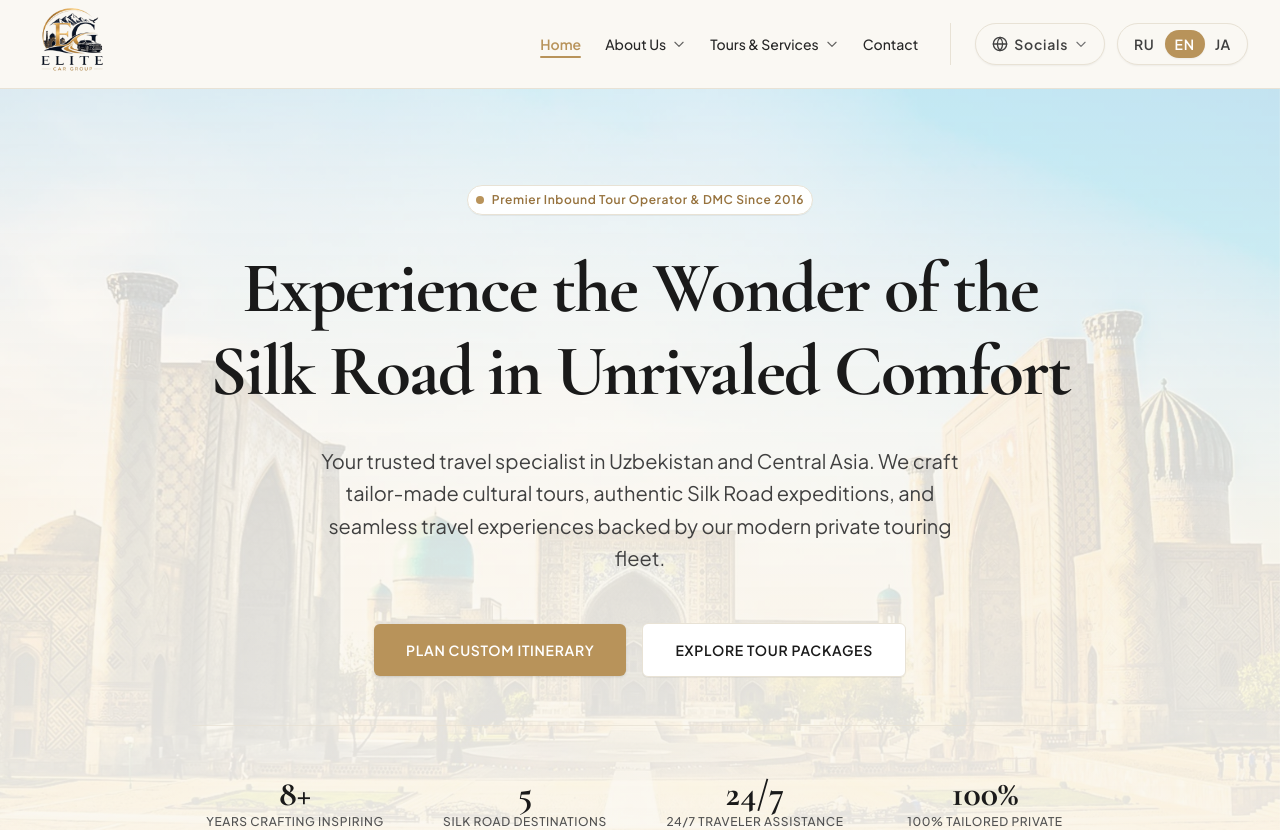
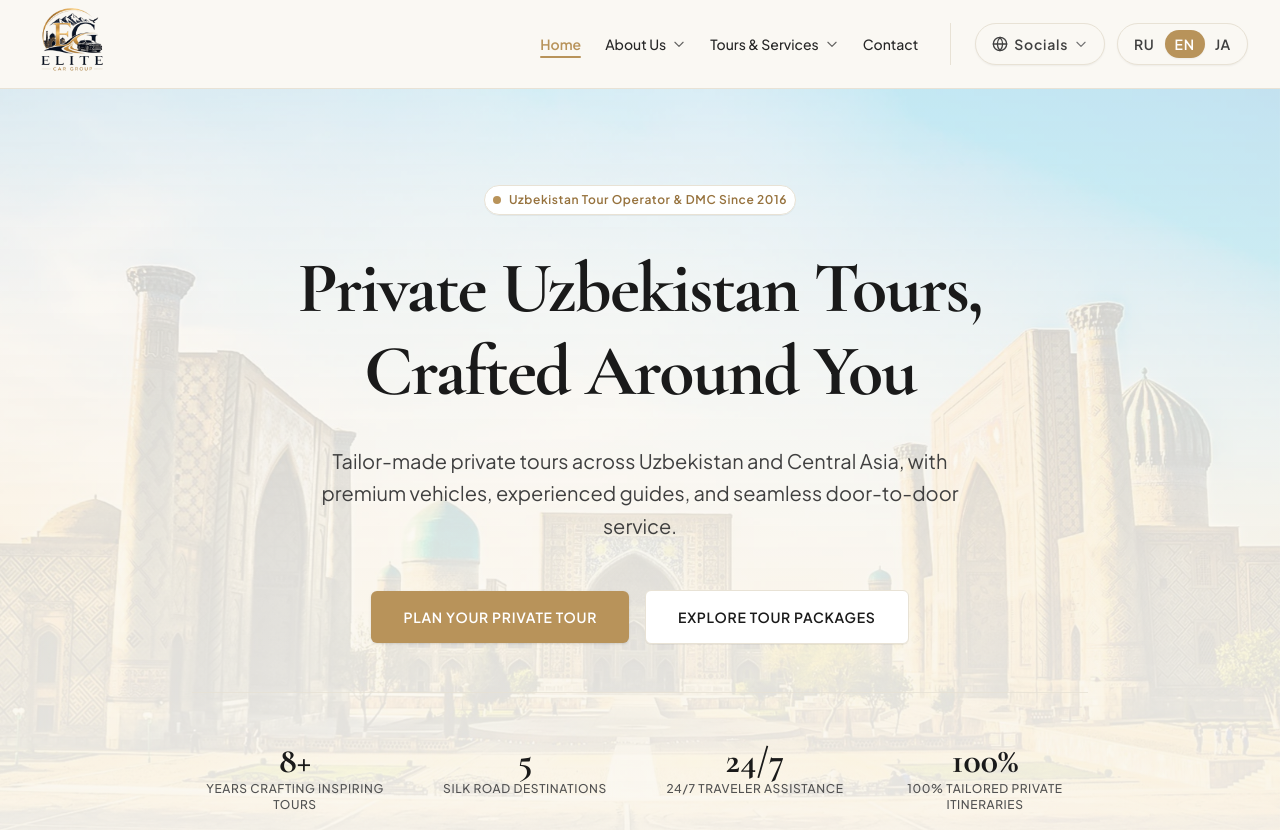
Before and after one commit to Myhammadsaid/elite-car-travel, a Next.js app in the folder client/: page /en in a window 1280 px wide. Shown: the top 830 px of the page. Built offline with nearby package versions, Linux system fonts and the light colour scheme.

Commit message:
a brand new content for hero section

```diff
--- a/client/app/[locale]/page.js
+++ b/client/app/[locale]/page.js
@@ -101,7 +101,7 @@ function HomeContent() {
 
 						{/* Main Tagline */}
 						<h1 className='text-4xl sm:text-6xl lg:text-7xl font-serif font-bold text-[var(--color-brand-dark)] tracking-tight leading-[1.15]'>
-							{t('tagline')}
+							{t('title')}
 						</h1>
 
 						{/* Description */}
--- a/client/messages/en.json
+++ b/client/messages/en.json
@@ -5,11 +5,10 @@
 		"keywords": "Uzbekistan tours, private tours Uzbekistan, Samarkand Bukhara Khiva tour packages, Silk Road travel, tour operator Uzbekistan, DMC Uzbekistan, custom travel Uzbekistan, Tashkent airport transfer, private guide Uzbekistan, Elite Car Travel"
 	},
 	"HomePage": {
-		"badge": "Premier Inbound Tour Operator & DMC Since 2016",
-		"title": "Elite Car Travel",
-		"tagline": "Experience the Wonder of the Silk Road in Unrivaled Comfort",
-		"description": "Your trusted travel specialist in Uzbekistan and Central Asia. We craft tailor-made cultural tours, authentic Silk Road expeditions, and seamless travel experiences backed by our modern private touring fleet.",
-		"ctaPlanTrip": "Plan Custom Itinerary",
+		"badge": "Uzbekistan Tour Operator & DMC Since 2016",
+		"title": "Private Uzbekistan Tours, Crafted Around You",
+		"description": "Tailor-made private tours across Uzbekistan and Central Asia, with premium vehicles, experienced guides, and seamless door-to-door service.",
+		"ctaPlanTrip": "Plan Your Private Tour",
 		"ctaServices": "Explore Tour Packages",
 		"statsExperience": "Years Crafting Inspiring Tours",
 		"statsCities": "Silk Road Destinations",
--- a/client/messages/ja.json
+++ b/client/messages/ja.json
@@ -5,11 +5,10 @@
 		"keywords": "ウズベキスタン ツアー, サマルカンド ブハラ ヒヴァ 旅行, シルクロード 観光, ウズベキスタン 個人旅行, ウズベキスタン 現地手配会社 DMC, 日本語ガイド ウズベキスタン, ウズベキスタン 専用車 手配, Elite Car Travel"
 	},
 	"HomePage": {
-		"badge": "2016年設立・ウズベキスタン専門ツアーオペレーター＆DMC",
-		"title": "Elite Car Travel",
-		"tagline": "悠久のシルクロードへ。極上の安心と感動を届ける旅。",
-		"description": "ウズベキスタンおよび中央アジアを専門とするインバウンド旅行会社。サマルカンド、ブハラ、ヒヴァの歴史探訪から国境を越えるシルクロード周遊まで、自社管理の専用車と経験豊富な日本語ガイドで上質な旅をご案内します。",
-		"ctaPlanTrip": "オーダーメイド旅行を相談する",
+		"badge": "2016年創業・ウズベキスタン専門ツアーオペレーター＆DMC",
+		"title": "ウズベキスタンの個人旅行・プライベートツアー",
+		"description": "サマルカンド、ブハラ、ヒヴァをはじめ、ウズベキスタンと中央アジアを巡るオーダーメイド旅行。専用車と経験豊富なガイドで、快適で自由な旅をご提案します。",
+		"ctaPlanTrip": " 旅行プランを相談する",
 		"ctaServices": "ツアー・旅行プラン一覧",
 		"statsExperience": "年以上の現地手配実績",
 		"statsCities": "シルクロードの主要都市",
--- a/client/messages/ru.json
+++ b/client/messages/ru.json
@@ -6,9 +6,8 @@
 	},
 	"HomePage": {
 		"badge": "Туроператор и DMC в Узбекистане с 2016 года",
-		"title": "Elite Car Travel",
-		"tagline": "Откройте магию Шелкового пути с непревзойденным комфортом",
-		"description": "Ваш надежный туроператор в Узбекистане и Центральной Азии. Организуем незабываемые авторские туры, культурные экспедиции и индивидуальные путешествия с безупречным сервисом и собственным премиальным транспортом.",
+		"title": "Индивидуальные туры по Узбекистану",
+		"description": "Авторские и индивидуальные путешествия по Узбекистану и Центральной Азии: Самарканд, Бухара, Хива, частный транспорт и опытные гиды.",
 		"ctaPlanTrip": "Собрать индивидуальный тур",
 		"ctaServices": "Все программы и туры",
 		"statsExperience": "Лет успешной организации туров",
```
